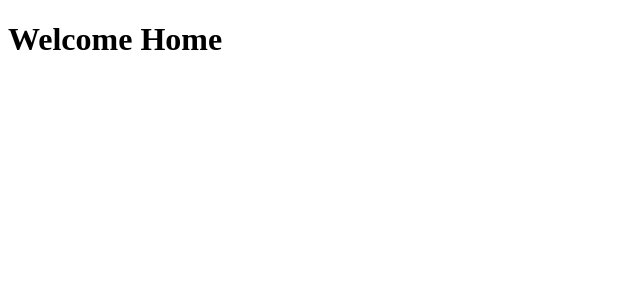
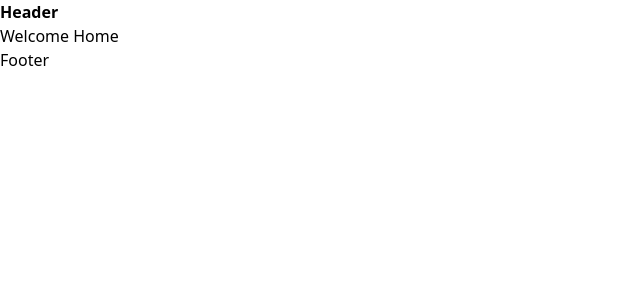
Before and after one commit to Pradyuman554/Next-Projects, a Next.js app in the folder project1/: page / in a window 1280 px wide. Shown: the top 300 px of the page, without its empty margins (0-640 px from the left). Built offline with nearby package versions, Linux system fonts and the light colour scheme.

Commit message:
Tailwind and layouts

```diff
--- a/project1/src/app/layout.tsx
+++ b/project1/src/app/layout.tsx
@@ -1,3 +1,5 @@
+import '../../style/globals.css';
+
 export const metadata = {
   title: 'Next.js',
   description: 'Generated by Next.js',
@@ -10,7 +12,11 @@ export default function RootLayout({
 }) {
   return (
     <html lang="en">
-      <body>{children}</body>
+      <body>
+        <header className="font-extrabold">Header</header>
+        {children}
+        <footer>Footer</footer>
+      </body>
     </html>
-  )
+  );
 }
--- /dev/null
+++ b/project1/style/globals.css
@@ -0,0 +1,3 @@
+@tailwind base;
+@tailwind components;
+@tailwind utilities;
--- a/project1/tailwind.config.ts
+++ b/project1/tailwind.config.ts
@@ -5,6 +5,7 @@ const config: Config = {
     "./src/pages/**/*.{js,ts,jsx,tsx,mdx}",
     "./src/components/**/*.{js,ts,jsx,tsx,mdx}",
     "./src/app/**/*.{js,ts,jsx,tsx,mdx}",
+    "./src/app/*.{js,ts,jsx,tsx,mdx}",
   ],
   theme: {
     extend: {
```
Also changed, not shown: package.json (added, +7 -0 lines), project1/package.json (+7 -6 lines), 2 other files (tests, documents, lock files or other folders).
